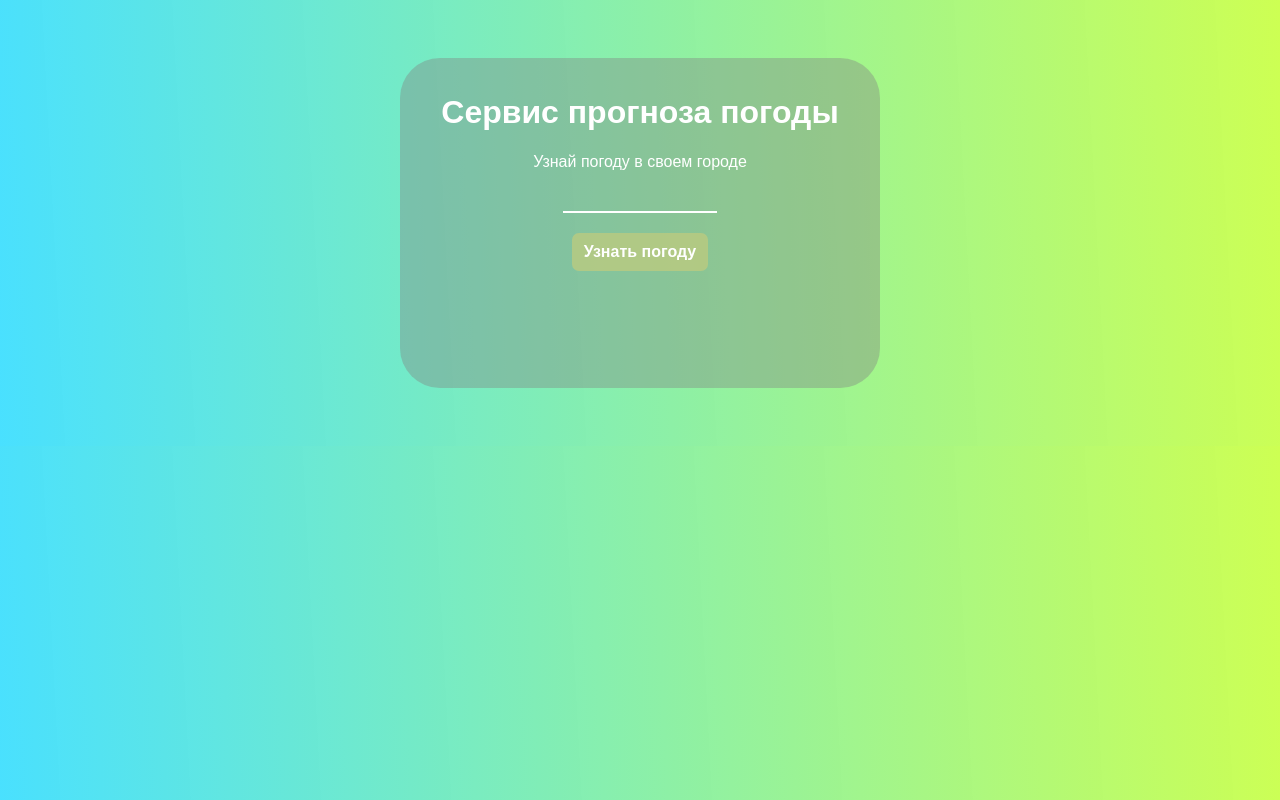
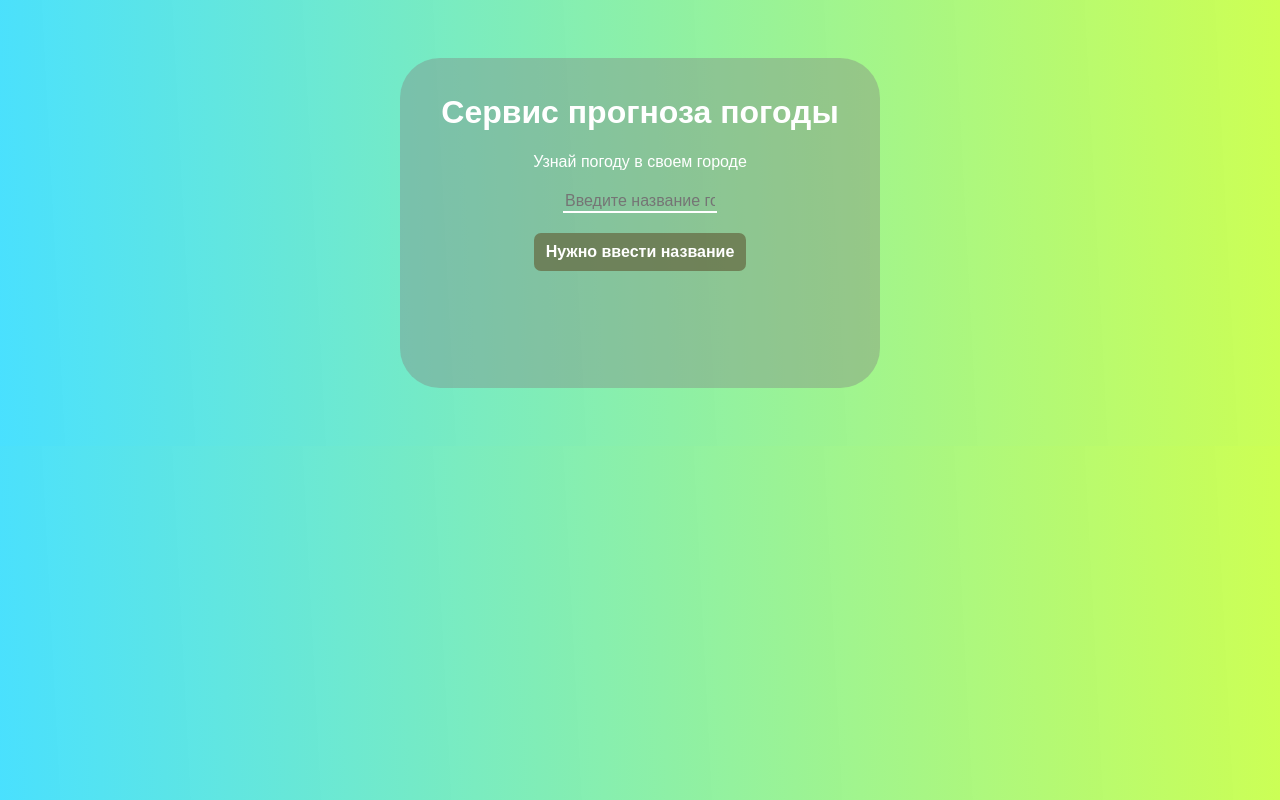
Before and after one commit to BelyaninIvan/Vue_Weather, a Vue app: page / in a window 1280 px wide. Built offline with nearby package versions, Linux system fonts and the light colour scheme.

Commit message:
Add Vue func

```diff
--- a/src/App.vue
+++ b/src/App.vue
@@ -1,17 +1,25 @@
 <script>
   export default {
     data() {
-
+      return {
+        city: ""
+    }
+  },
+  computed: {
+    cityName() {
+      return "«" + this.city + "»"
     }
   }
+}
 </script>
 
 <template>
   <div class="service">
     <h1>Сервис прогноза погоды</h1>
-    <p>Узнай погоду в своем городе</p>
-    <input type="text" name="" id="">
-    <button type="button">Узнать погоду</button>
+    <p>Узнай погоду в {{ city == "" ? "своем городе" : cityName }}</p>
+    <input type="text" v-model="city" placeholder="Введите название города">
+    <button type="button" v-if="city != ''">Узнать погоду</button>
+    <button disabled type="button" v-else>Нужно ввести название</button>
   </div>
 </template>
 
@@ -68,4 +76,12 @@
     cursor: pointer;
     transform: scale(1.2) translateY(-3px);
   }
+
+  .service button:disabled {
+    background-color: rgba(103, 109, 70, 0.751);
+    cursor: not-allowed;
+    transform: none;
+  }
+
+
 </style>
```
